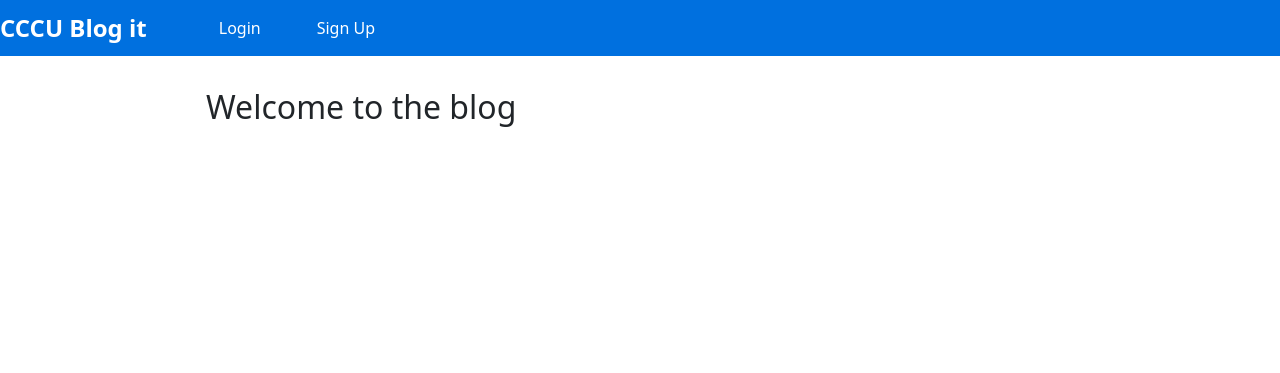
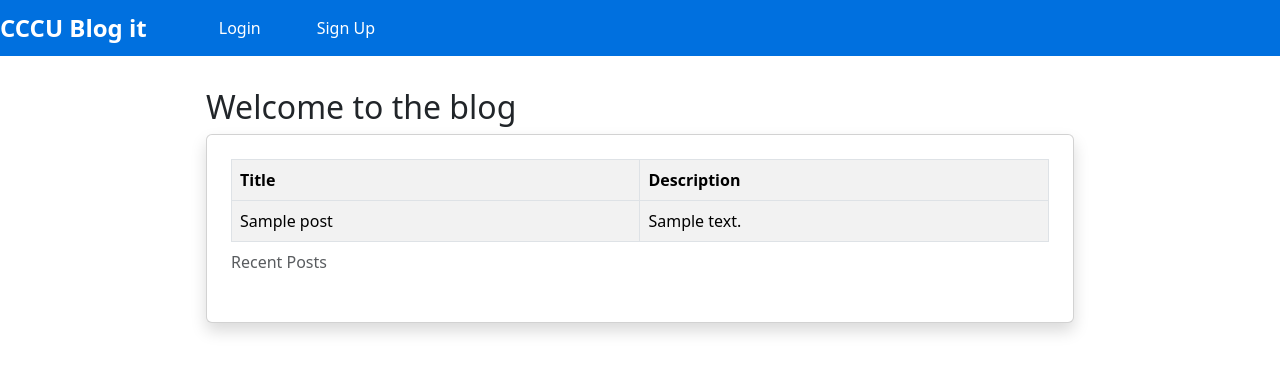
Before and after one commit to AinzuOnDaGit/Framework_assignment2, a Flask app: template templates/index.html in a window 1280 px wide. Shown: the top 373 px of the page. Run offline with Flask 3, Linux system fonts and the light colour scheme; the template is opened without the code that fills it: most values are stand-ins (such as "Sample title", 1, 10 or a date in 2020).

Commit message:
presenting last 3 posts on the homepage, passed the database content into the template

```diff
--- a/app.py
+++ b/app.py
@@ -50,17 +50,22 @@ class User:
 
 @app.route('/')
 def index():
-    return render_template('index.html')
+    with OpenConn() as conn:
+        posts = conn.execute("SELECT * FROM finalProjects ORDER BY id DESC LIMIT 3").fetchall()
+    return render_template('index.html', posts=posts)
 
 #SIGN UP ROUTE
 @app.route('/signup', methods=['GET', 'POST'])
 def signup():
+
+
     if request.method == 'GET':
         return render_template('signup.html')
     username = request.form.get('username')
     password = request.form.get('password')
 
     hashed_password = generate_password_hash(password)
+
 
     try:
         with OpenConn() as conn:
@@ -72,7 +77,7 @@ def signup():
             return redirect(url_for('login'))
     except sqlite3.IntegrityError:
             flash("Username already exists", "danger")
-            return redirect(url_for('signup'))
+            return redirect(url_for('signup',))
 
 
 
--- a/templates/index.html
+++ b/templates/index.html
@@ -6,6 +6,23 @@
 
 
 <h2>Welcome to the blog</h2>
-
+<div class="card shadow p-4 rounded-2">
+<table class="table table-striped table-bordered table-hover">
+    <caption class="text-muted"> Recent Posts</caption>
+    <thead class="table-light"></thead>
+        <tr>
+            <th scope="col"> Title </th>
+            <th scope="col"> Description</th>
+        </tr>
+    </thead>
+    <tbody>
+        {% for post in posts %}
+        <tr>
+            <td> {{ post.title }}</td>
+            <td> {{ post.description }}</td>
+        </tr>
+        {% endfor %}
+    </tbody>
+</table>
 
 {% endblock %}
```
Also changed, not shown: usercontent.db.
